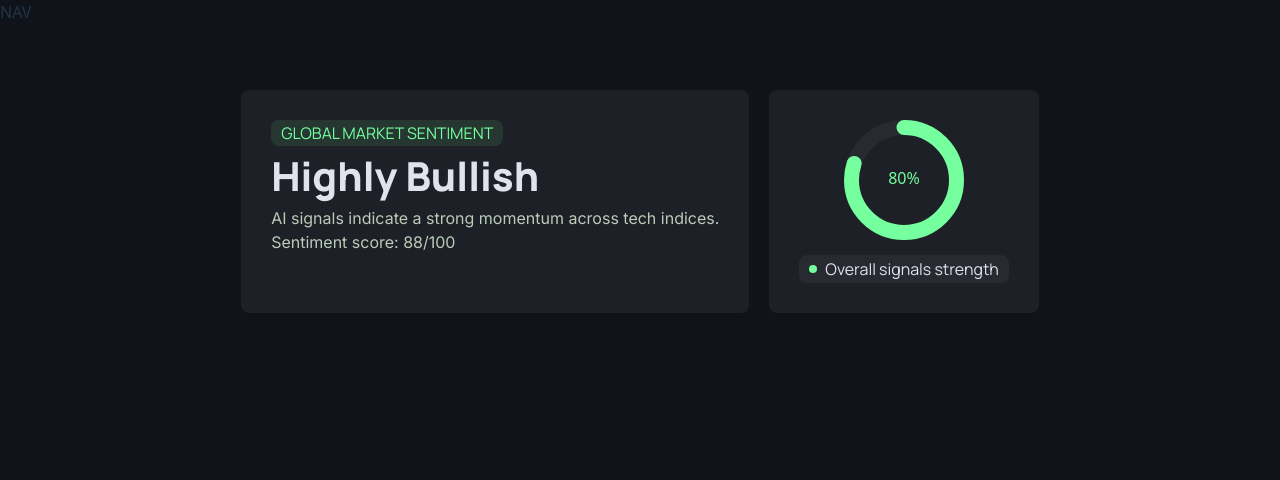
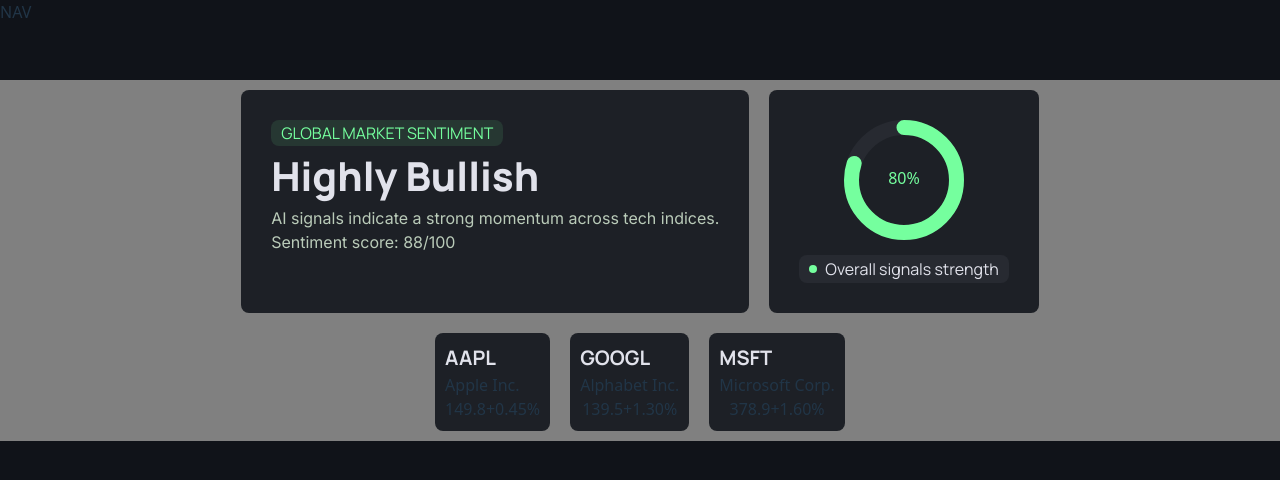
Before and after one commit to CenturionTheMan/WhiteRockApp, a React app in the folder Frontend/: page / in a window 1280 px wide. Shown: the top 480 px of the page. Built offline with nearby package versions, Linux system fonts and the light colour scheme; the HTML template or start-up script is replaced by a standard one.

Commit message:
working on cards on dasboard

```diff
--- a/Frontend/src/App.css
+++ b/Frontend/src/App.css
@@ -22,6 +22,7 @@
 	--col-info: #94a3b8;
 
 	/* ================ FONTS SIZES ================ */
+	--font-size-tiny: 0.75rem;
 	--font-size-small: 1rem;
 	--font-size-medium: 1.25rem;
 	--font-size-large: 2.5rem;
@@ -36,9 +37,8 @@
 
 	/* ================ TRASITIONS ================ */
 	--transtion-default:
-		opacity 0.2s ease, transform 0.2s ease, visibility 0.2s ease,
-		color 0.2s ease, background-color 0.2s ease, border-color 0.2s ease,
-		box-shadow 0.2s ease, font-weight 0.2s ease, text-decoration-line 0.2s ease;
+		opacity 0.2s ease, transform 0.2s ease, visibility 0.2s ease, color 0.2s ease, background-color 0.2s ease, border-color 0.2s ease, box-shadow 0.2s ease,
+		font-weight 0.2s ease, text-decoration-line 0.2s ease;
 	--transition-speed-fast: 0.1s;
 	--transition-speed-medium: 0.2s;
 }
@@ -88,6 +88,10 @@
 	font-size: var(--font-size-small);
 }
 
+.text-size4 {
+	font-size: var(--font-size-tiny);
+}
+
 /* ======================================================================== */
 /*! STYLES BEGIN */
 /* ======================================================================== */
@@ -132,7 +136,15 @@ body {
 /* ======================================================================== */
 .flex-row-center {
 	display: flex;
-	direction: row;
+	flex-direction: row;
 	align-items: center;
 	justify-content: center;
 }
+
+.flex-column-center {
+	background-color: gray;
+	display: flex;
+	flex-direction: column;
+	align-items: center;
+	justify-content: center;
+}
--- a/Frontend/src/components/dashboard/DashboardCom.tsx
+++ b/Frontend/src/components/dashboard/DashboardCom.tsx
@@ -17,10 +17,10 @@ const DashboardCom = () => {
 		},
 	];
 	return (
-		<>
+		<div className="flex-column-center">
 			<OverviewCom />
 			<PreviewStocks stocksInfo={stocksInfo} />
-		</>
+		</div>
 	);
 };
 
--- /dev/null
+++ b/Frontend/src/components/dashboard/PreviewStocks/PreviewStocks.module.css
@@ -0,0 +1,12 @@
+.previewHolder {
+}
+
+.cardHolder {
+	background-color: var(--col-bg2);
+	border-radius: var(--corner-radius);
+	margin: 10px;
+	padding: 10px;
+}
+
+.cardLastPrice {
+}
--- a/Frontend/src/components/dashboard/PreviewStocks/PreviewStocks.modules.css
+++ /dev/null
@@ -1,3 +0,0 @@
-.previewHolder {
-	background-color: red;
-}
--- a/Frontend/src/components/dashboard/PreviewStocks/PreviewStocks.tsx
+++ b/Frontend/src/components/dashboard/PreviewStocks/PreviewStocks.tsx
@@ -1,10 +1,10 @@
-// import styles from "./PreviewStocks.modules.css";
+import styles from "./PreviewStocks.module.css";
 import React, { useState } from "react";
 import type StockInfo from "./../../../interfaces/StockInfo";
 
 const PreviewStocks = ({ stocksInfo }: { stocksInfo: StockInfo[] }) => {
 	return (
-		<div>
+		<div className={`${styles.previewHolder} flex-row-center`}>
 			{stocksInfo.map((si) => (
 				<Card key={si.ticker} info={si} />
 			))}
@@ -13,7 +13,17 @@ const PreviewStocks = ({ stocksInfo }: { stocksInfo: StockInfo[] }) => {
 };
 
 const Card = ({ info }: { info: StockInfo }) => {
-	return <div></div>;
+	const diff = (info.values[0] ?? 0) - (info.values[info.values.length - 1] ?? 0);
+	return (
+		<div className={styles.cardHolder}>
+			<div className="text-style2 text-size2">{info.ticker}</div>
+			<span>{info.subtext}</span>
+			<div className={`${styles.cardLastPrice} flex-row-center`}>
+				<div>{info.values.at(-1)}</div>
+				<span>{diff > 0 ? `+${diff.toFixed(2)}%` : `${diff.toFixed(2)}%`}</span>
+			</div>
+		</div>
+	);
 };
 
 export default PreviewStocks;
```
